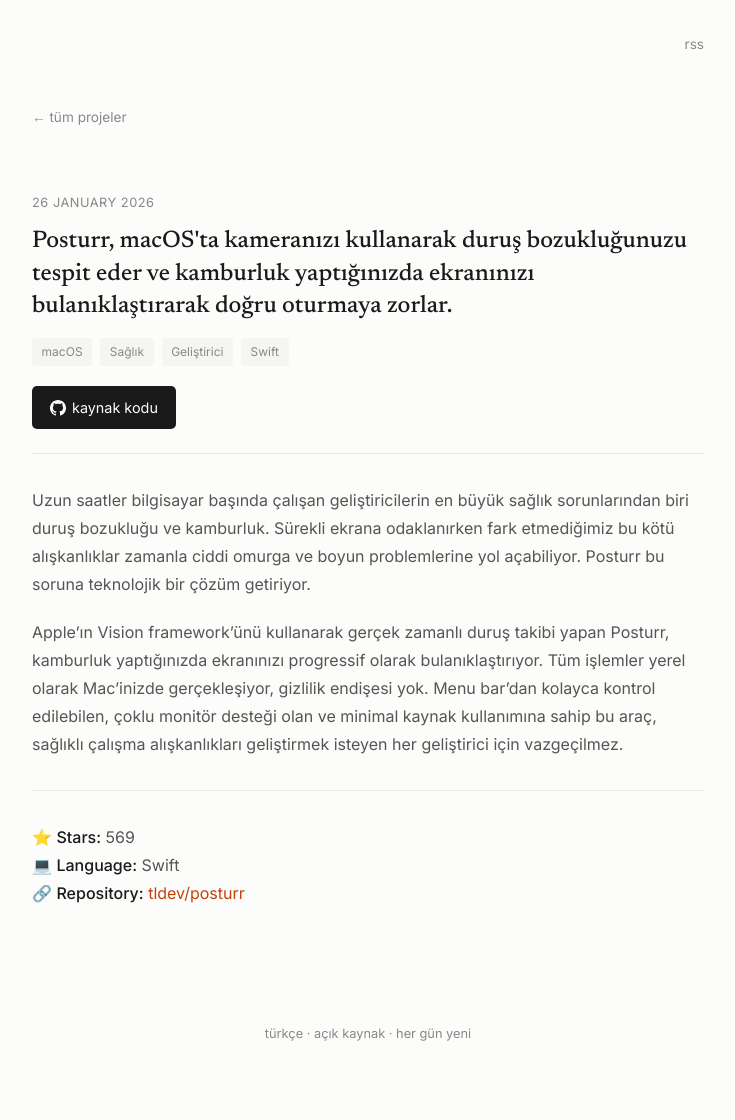
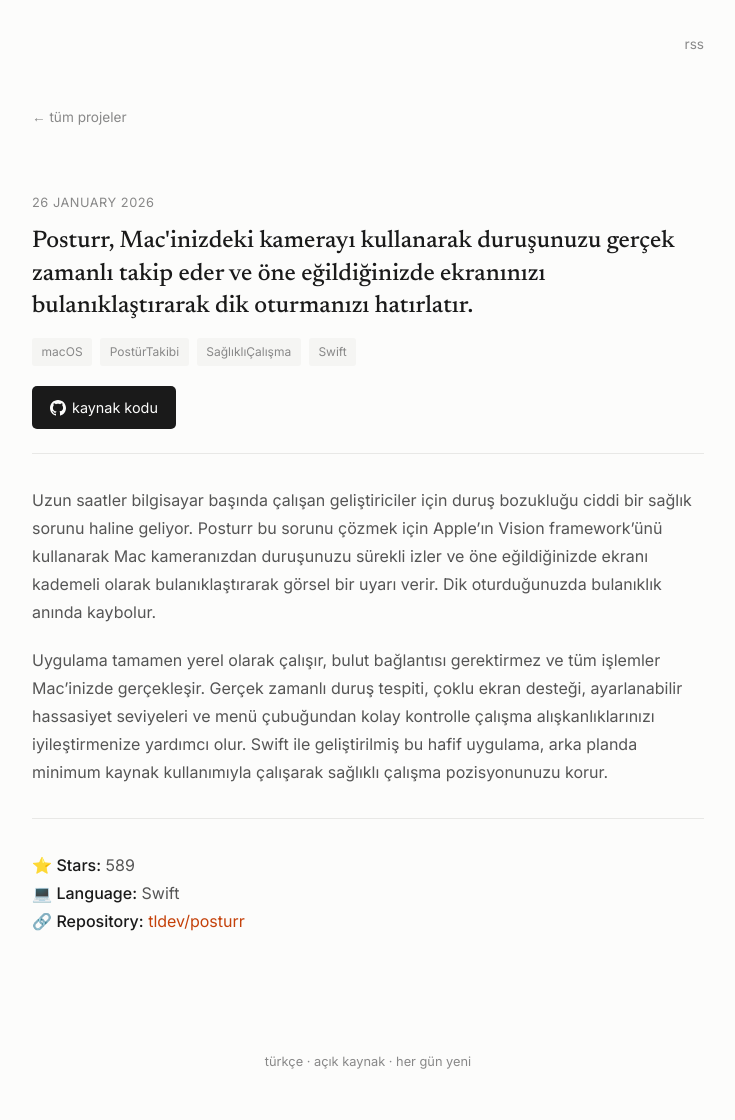
Before and after one commit to ArifSolmaz/repo, a Jekyll site: the page built from docs/_posts/2026-01-26-posturr.md, in a window 1280 px wide. Shown: the whole page, without its empty margins (272-1007 px from the left). Built offline with Jekyll 4.4.1, drawn with Linux system fonts in a browser that asks for light colours; before the commit the page ends 1092 px from its top, so only the background shows below that.

Commit message:
🤖 Auto-update: 2026-01-26 06:30 Istanbul time | +1 post(s)

```diff
--- a/docs/_posts/2026-01-26-posturr.md
+++ b/docs/_posts/2026-01-26-posturr.md
@@ -1,18 +1,18 @@
 ---
 layout: post
-title: "Posturr, macOS'ta kameranızı kullanarak duruş bozukluğunuzu tespit eder ve kamburluk yaptığınızda ekranınızı bulanıklaştırarak doğru oturmaya zorlar."
+title: "Posturr, Mac'inizdeki kamerayı kullanarak duruşunuzu gerçek zamanlı takip eder ve öne eğildiğinizde ekranınızı bulanıklaştırarak dik oturmanızı hatırlatır."
 
 repo_url: "https://github.com/tldev/posturr"
-tags: ["macOS", "Sağlık", "Geliştirici", "Swift"]
-date: 2026-01-26 06:01:06 +0300
+tags: ["macOS", "PostürTakibi", "SağlıklıÇalışma", "Swift"]
+date: 2026-01-26 06:30:54 +0300
 ---
 
-Uzun saatler bilgisayar başında çalışan geliştiricilerin en büyük sağlık sorunlarından biri duruş bozukluğu ve kamburluk. Sürekli ekrana odaklanırken fark etmediğimiz bu kötü alışkanlıklar zamanla ciddi omurga ve boyun problemlerine yol açabiliyor. Posturr bu soruna teknolojik bir çözüm getiriyor.
+Uzun saatler bilgisayar başında çalışan geliştiriciler için duruş bozukluğu ciddi bir sağlık sorunu haline geliyor. Posturr bu sorunu çözmek için Apple'ın Vision framework'ünü kullanarak Mac kameranızdan duruşunuzu sürekli izler ve öne eğildiğinizde ekranı kademeli olarak bulanıklaştırarak görsel bir uyarı verir. Dik oturduğunuzda bulanıklık anında kaybolur.
 
-Apple'ın Vision framework'ünü kullanarak gerçek zamanlı duruş takibi yapan Posturr, kamburluk yaptığınızda ekranınızı progressif olarak bulanıklaştırıyor. Tüm işlemler yerel olarak Mac'inizde gerçekleşiyor, gizlilik endişesi yok. Menu bar'dan kolayca kontrol edilebilen, çoklu monitör desteği olan ve minimal kaynak kullanımına sahip bu araç, sağlıklı çalışma alışkanlıkları geliştirmek isteyen her geliştirici için vazgeçilmez.
+Uygulama tamamen yerel olarak çalışır, bulut bağlantısı gerektirmez ve tüm işlemler Mac'inizde gerçekleşir. Gerçek zamanlı duruş tespiti, çoklu ekran desteği, ayarlanabilir hassasiyet seviyeleri ve menü çubuğundan kolay kontrolle çalışma alışkanlıklarınızı iyileştirmenize yardımcı olur. Swift ile geliştirilmiş bu hafif uygulama, arka planda minimum kaynak kullanımıyla çalışarak sağlıklı çalışma pozisyonunuzu korur.
 
 ---
 
-⭐ **Stars:** 569
+⭐ **Stars:** 589
 💻 **Language:** Swift
 🔗 **Repository:** [tldev/posturr](https://github.com/tldev/posturr)
--- a/history.txt
+++ b/history.txt
@@ -9,3 +9,4 @@ https://github.com/tldev/posturr
 https://github.com/tldev/posturr
 https://github.com/tldev/posturr
 https://github.com/tldev/posturr
+https://github.com/tldev/posturr
--- a/queue.txt
+++ b/queue.txt
@@ -1,6 +1,6 @@
-https://github.com/tldev/posturr|general
 https://github.com/tldev/posturr|general
 https://github.com/clawdbot/clawdbot|general
 https://github.com/clawdbot/clawdbot|general
 https://github.com/clawdbot/clawdbot|general
 https://github.com/clawdbot/clawdbot|general
+https://github.com/clawdbot/clawdbot|general
```
